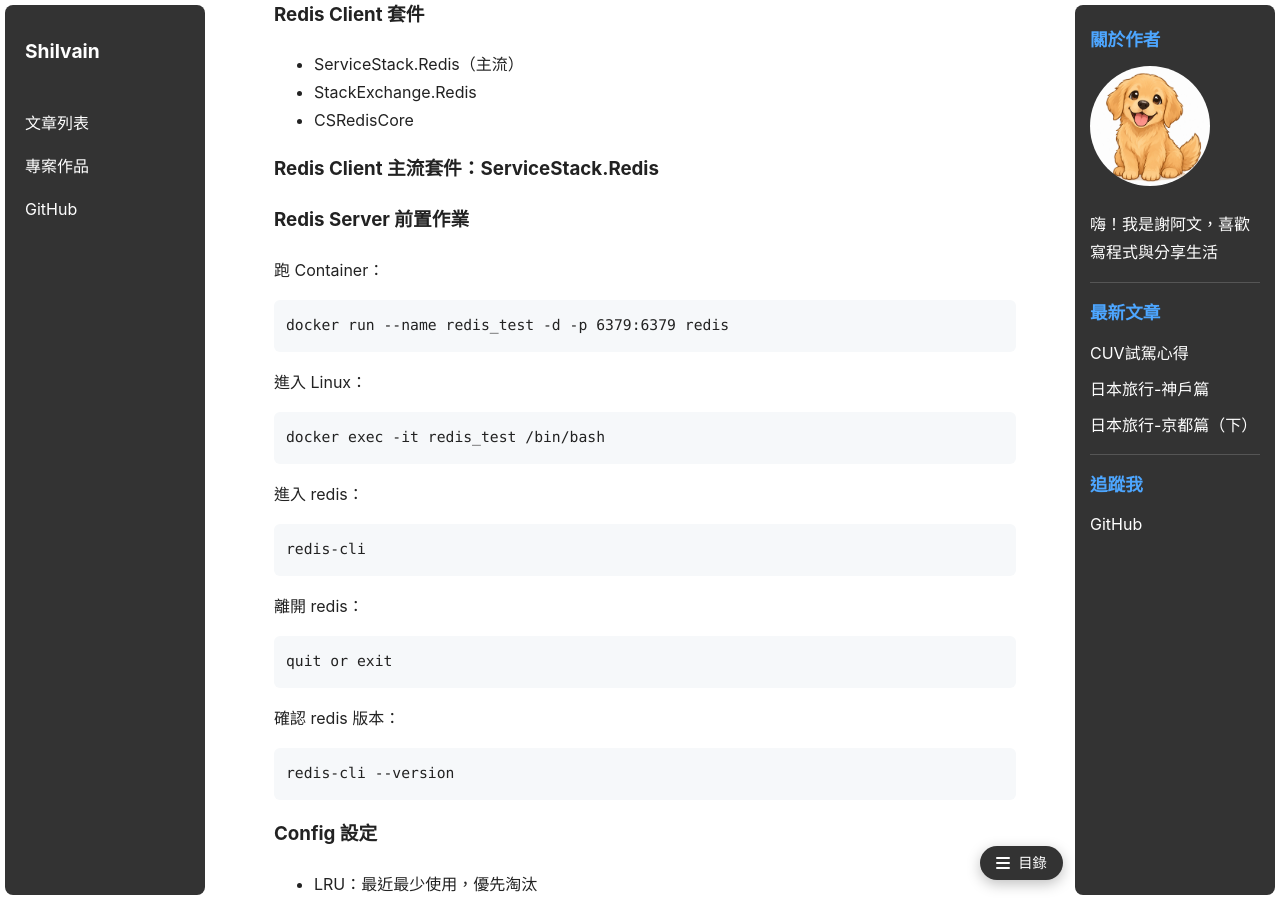
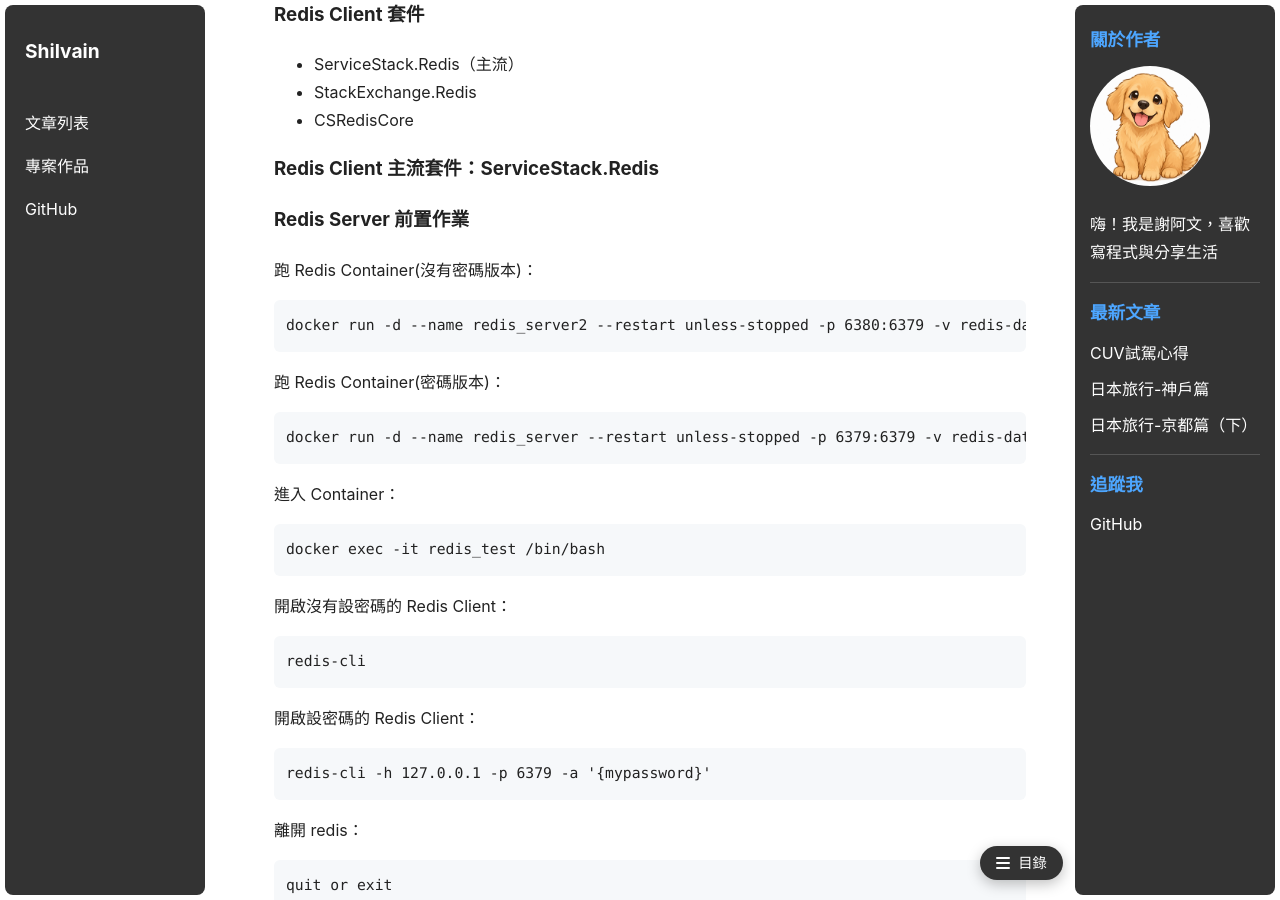
Before and after one commit to a5108ww/a5108ww.github.io, a Jekyll site: the page built from _posts/2026-09-02-資料庫.md, in a window 1280 px wide and 900 px high, scrolled down 329 px. Built offline with Jekyll 4.4.1, drawn with Linux system fonts in a browser that asks for light colours.

Commit message:
調整資料庫.md 有關Redis 相關指令

````diff
--- a/_posts/2026-09-02-資料庫.md
+++ b/_posts/2026-09-02-資料庫.md
@@ -21,22 +21,34 @@ Redis 與 MongoDB 的操作速查，前半是 Redis 的環境設定與各型別
 
 ### Redis Server 前置作業
 
-跑 Container：
+跑 Redis Container(沒有密碼版本)：
 
 ```bash
-docker run --name redis_test -d -p 6379:6379 redis
+docker run -d --name redis_server2 --restart unless-stopped -p 6380:6379 -v redis-data:/data redis:7 redis-server --appendonly yes
 ```
 
-進入 Linux：
+跑 Redis Container(密碼版本)：
+
+```bash
+docker run -d --name redis_server --restart unless-stopped -p 6379:6379 -v redis-data:/data redis:7 redis-server --requirepass '{mystrongpassword}' --appendonly yes
+```
+
+進入 Container：
 
 ```bash
 docker exec -it redis_test /bin/bash
 ```
 
-進入 redis：
+開啟沒有設密碼的 Redis Client：
 
 ```bash
 redis-cli
+```
+
+開啟設密碼的 Redis Client：
+
+```bash
+redis-cli -h 127.0.0.1 -p 6379 -a '{mypassword}'
 ```
 
 離開 redis：
````
